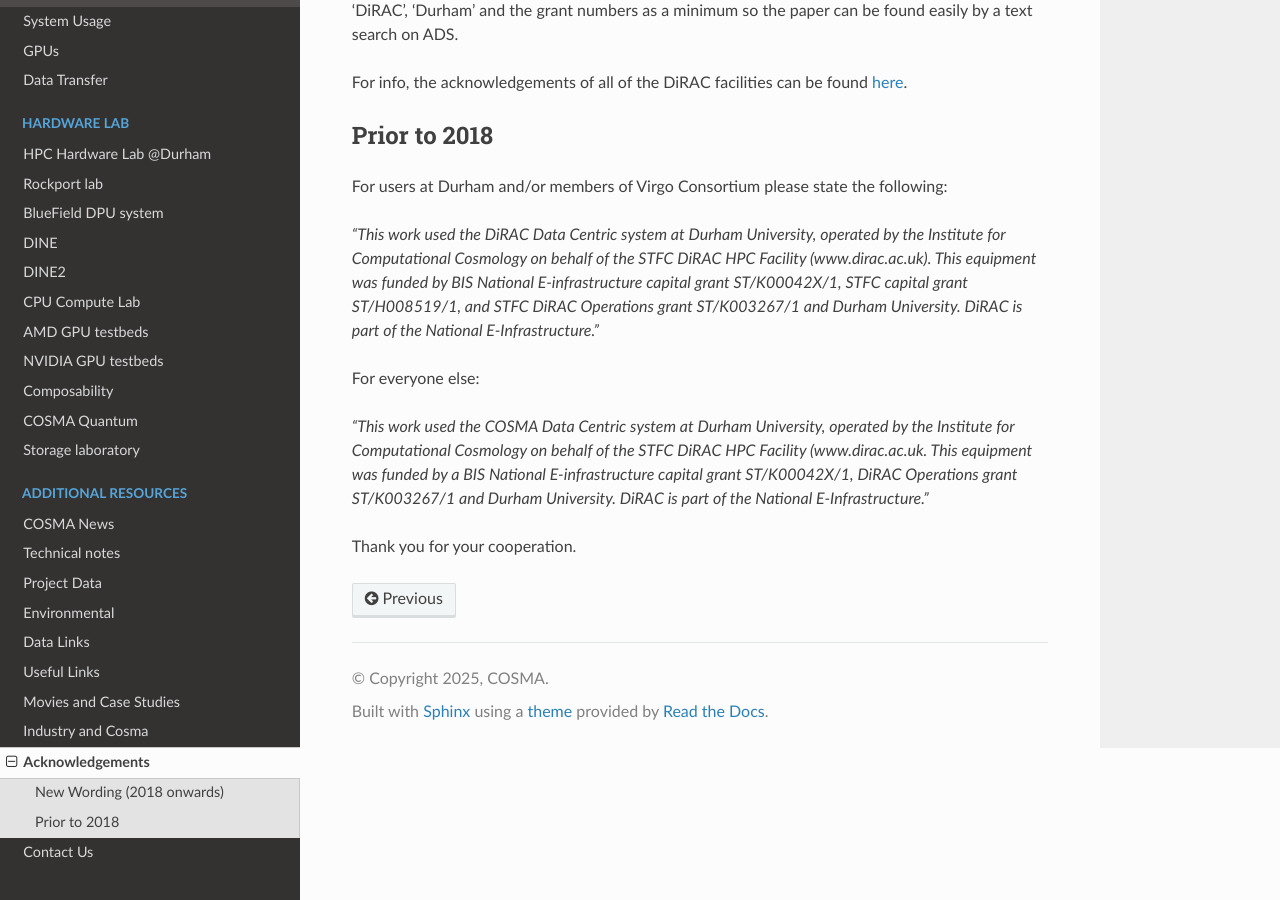
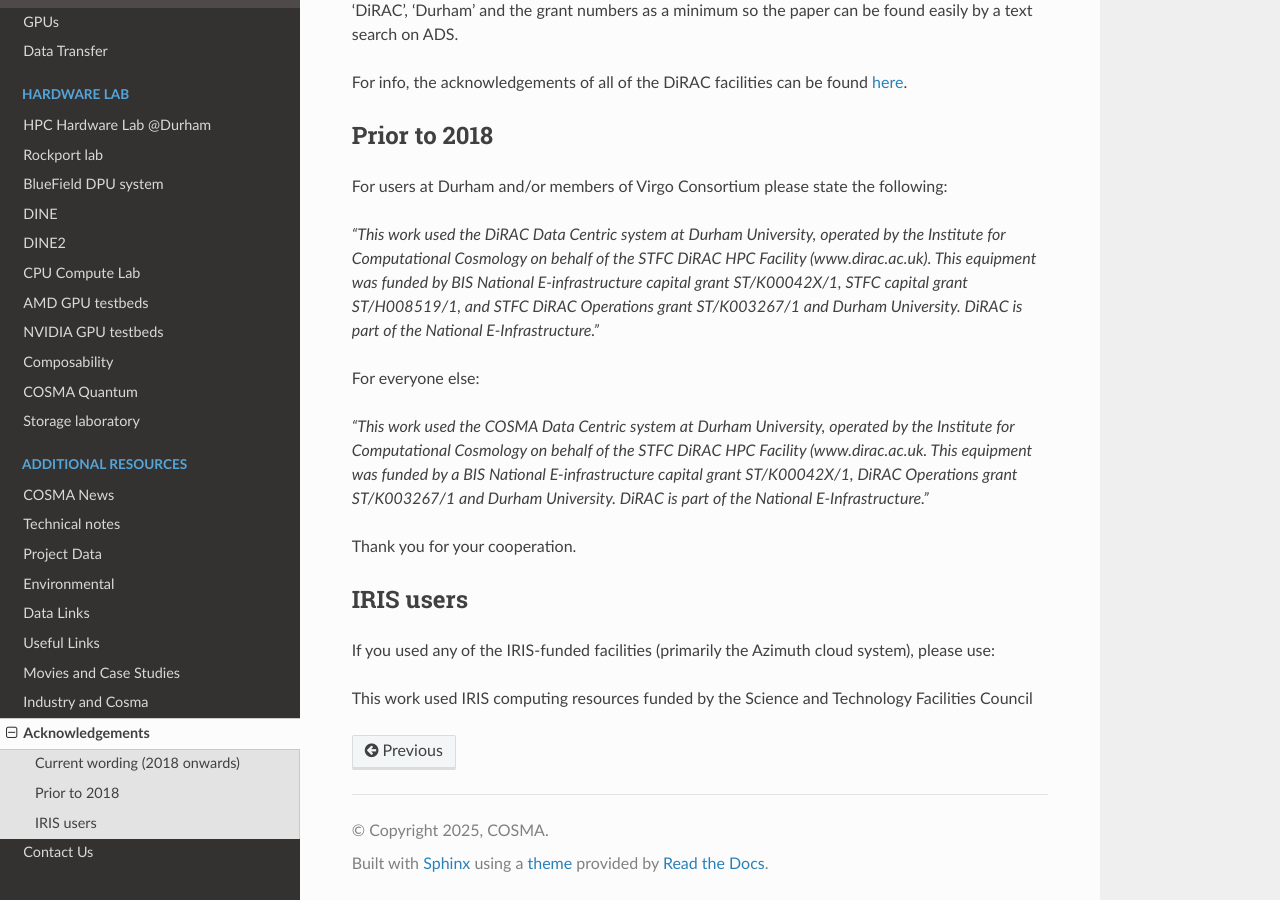
Before and after one commit to agb32/cosmadoc, a Sphinx documentation site: the page built from docs/source/acknowledgements.md, in a window 1280 px wide and 900 px high, scrolled down 1301 px. Built offline with Sphinx 7.4.7 and the Read the Docs theme 3.1.0, drawn with Linux system fonts in a browser that asks for light colours; some of the changed text lies outside the part shown.

```diff
--- a/docs/source/acknowledgements.md
+++ b/docs/source/acknowledgements.md
@@ -4,7 +4,7 @@ Please include the appropriate standard wording below, as appropriate, in the ac
 
 Papers without an acknowledgement will not be counted as DiRAC papers. It is becoming increasingly important that we can demonstrate how productive the DiRAC facilities are when applying for future HPC systems, so we need every paper to count.
 
-## New Wording (2018 onwards)
+## Current wording (2018 onwards)
 
 The new wording applies for any publication that has used DiRAC (even partially) from 1st May 2018.
 
@@ -50,3 +50,10 @@ For everyone else:
 *"This work used the COSMA Data Centric system at Durham University, operated by the Institute for Computational Cosmology on behalf of the STFC DiRAC HPC Facility (www.dirac.ac.uk. This equipment was funded by a BIS National E-infrastructure capital grant ST/K00042X/1, DiRAC Operations grant ST/K003267/1 and Durham University. DiRAC is part of the National E-Infrastructure."*
 
 Thank you for your cooperation.
+
+
+## IRIS users
+
+If you used any of the IRIS-funded facilities (primarily the Azimuth cloud system), please use:
+
+This work used IRIS computing resources funded by the Science and Technology Facilities Council
```
Also changed, not shown: docs/source/movies.md (+4 -0 lines), docs/source/policies.md (+3 -0 lines).
